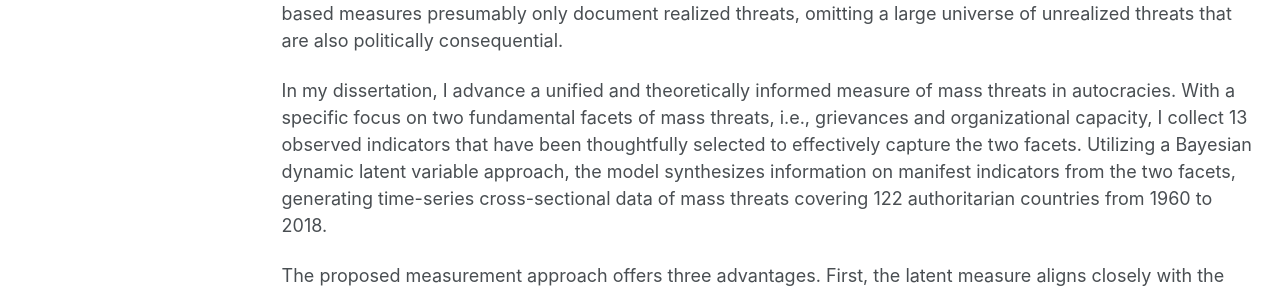
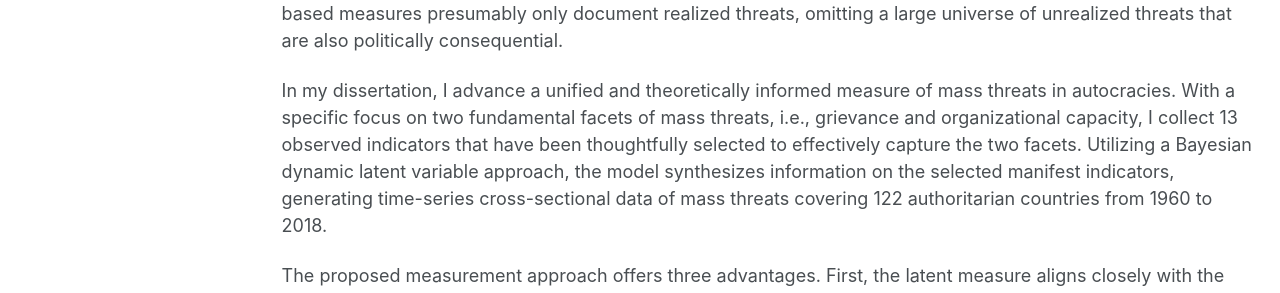
Before and after one commit to hsuyumin/hsuyumin.github.io, a Jekyll site: the page built from _pages/data.md, in a window 1280 px wide and 1208 px high. Shown: the part 512-805 px from the top of the window. Built offline with Jekyll 4.4.1, drawn with Linux system fonts in a browser that asks for light colours; some web fonts are replaced.

Commit message:
Update data.md

```diff
--- a/_pages/data.md
+++ b/_pages/data.md
@@ -11,7 +11,7 @@ I have developed and maintained new cross-country data on a latent measure of ma
 
 For example, scholars of democratization often rely on grievance-based indicators to gauge the degree of mass threats. However, this approach has faced criticism as many argue that grievances are relatively stable over time, making them inadequate for explaining the rise and fall of many political phenomena. On the other hand, researchers influenced by labor and welfare state research may opt to use indicators related to organizational capacity as proxies for mass threats. Nevertheless, it remains theoretically unclear as to why, without considering the underlying factors that motivate people to mobilize, such indicators alone can be considered a superior alternative. One can get around this divide by turning to the frequency of contentious events. However, event-based measures presumably only document realized threats, omitting a large universe of unrealized threats that are also politically consequential.
 
-In my dissertation, I advance a unified and theoretically informed measure of mass threats in autocracies. With a specific focus on two fundamental facets of mass threats, i.e., grievances and organizational capacity, I collect 13 observed indicators that have been thoughtfully selected to effectively capture the two facets. Utilizing a Bayesian dynamic latent variable approach, the model synthesizes information on manifest indicators from the two facets, generating time-series cross-sectional data of mass threats covering 122 authoritarian countries from 1960 to 2018.
+In my dissertation, I advance a unified and theoretically informed measure of mass threats in autocracies. With a specific focus on two fundamental facets of mass threats, i.e., grievance and organizational capacity, I collect 13 observed indicators that have been thoughtfully selected to effectively capture the two facets. Utilizing a Bayesian dynamic latent variable approach, the model synthesizes information on the selected manifest indicators, generating time-series cross-sectional data of mass threats covering 122 authoritarian countries from 1960 to 2018.
 
 The proposed measurement approach offers three advantages. First, the latent measure aligns closely with the ontological nature of mass threats as an unobserved quantity. Second, it bridges the existing divide in the use of mass threats in the literature, providing a framework that unifies both grievance and organizational capacity. Third, this measure not only exhibits a strong correlation with event-based measures but also possesses the ability to capture the essential substance of unrealized threats, setting it apart from those measures.
 
```
